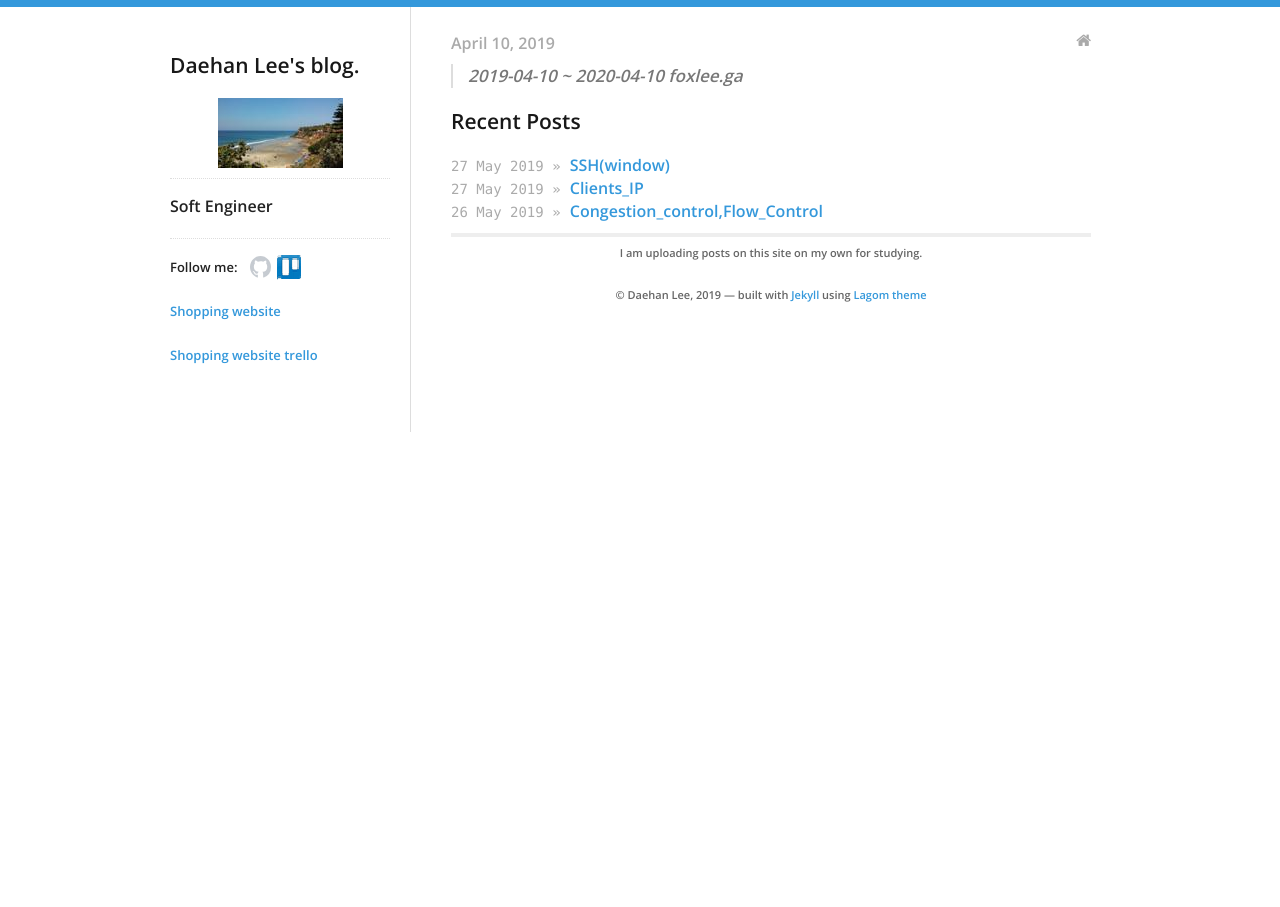
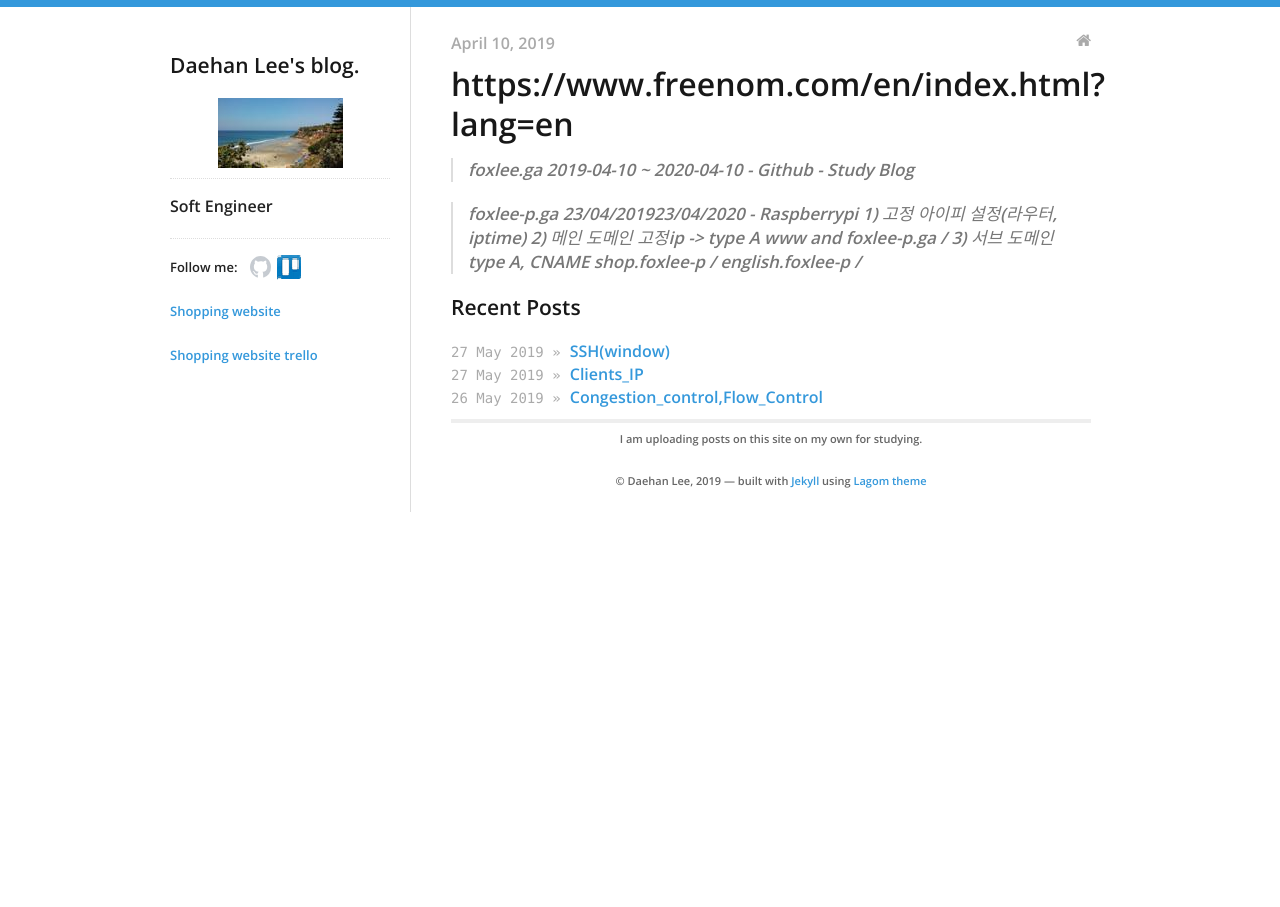
Before and after one commit to daehan0226/Study, a Jekyll site: the page built from _posts/2019-04-10-Domain_register.md, in a window 1280 px wide. Built offline with Jekyll 4.4.1, drawn with Linux system fonts in a browser that asks for light colours.

Commit message:
Update 2019-04-10-Domain_register.md

```diff
--- a/_posts/2019-04-10-Domain_register.md
+++ b/_posts/2019-04-10-Domain_register.md
@@ -4,5 +4,12 @@ title: Domain_register
 categories:
 - blog
 ---
-> 2019-04-10 ~ 2020-04-10
-> foxlee.ga
+
+# https://www.freenom.com/en/index.html?lang=en
+
+> foxlee.ga 2019-04-10 ~ 2020-04-10  - Github - Study Blog
+
+> foxlee-p.ga 23/04/201923/04/2020 - Raspberrypi
+ 1) 고정 아이피 설정(라우터, iptime)
+ 2) 메인 도메인 고정ip -> type A www and foxlee-p.ga  /
+ 3) 서브 도메인 type A, CNAME shop.foxlee-p / english.foxlee-p /
```
